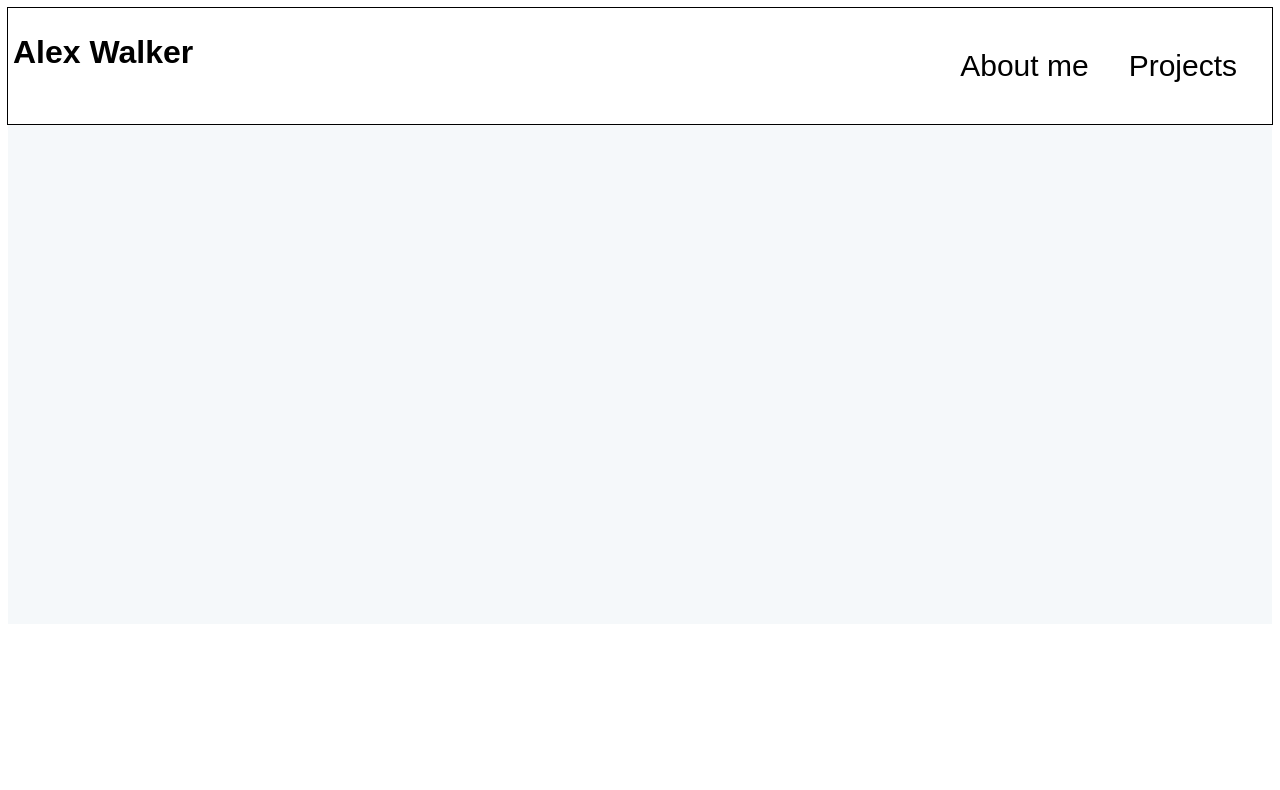
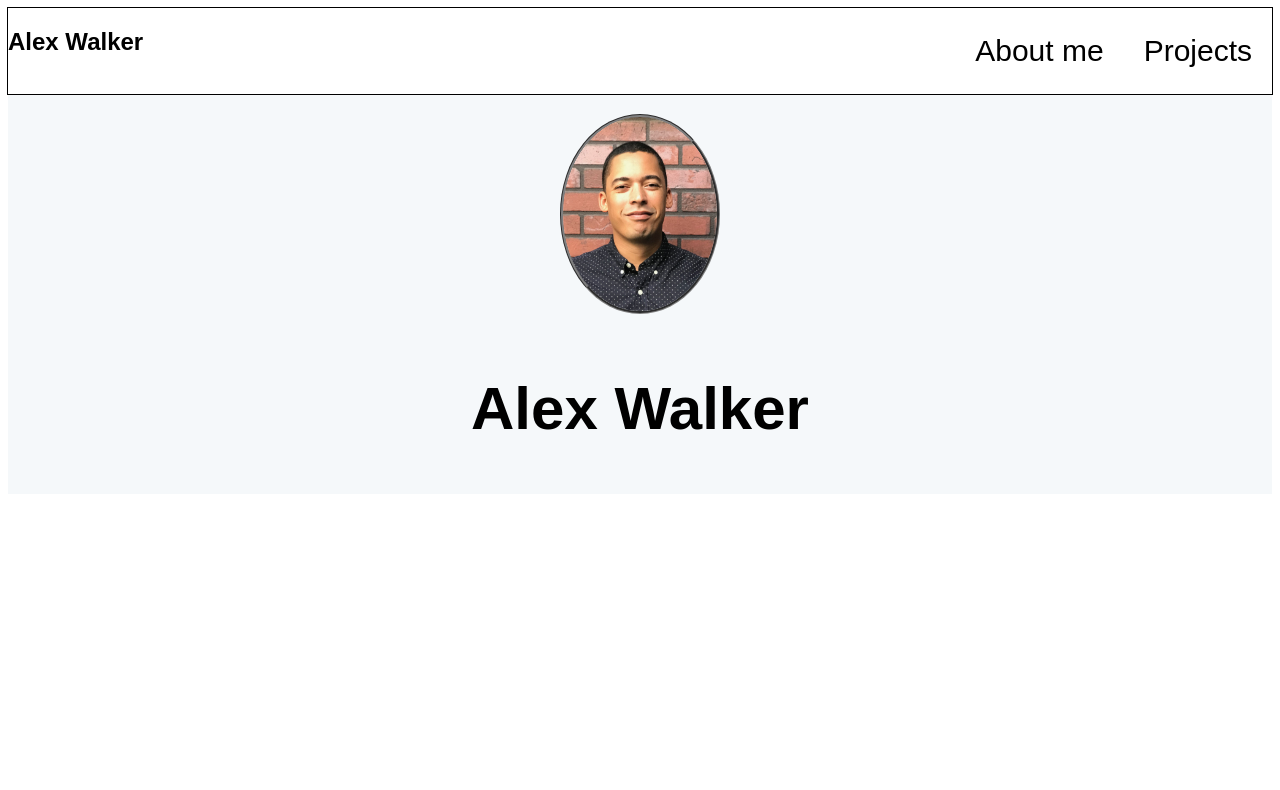
Before and after one commit to Walker-Walker/alex-portfolio, a React (Create React App) app: page / in a window 1280 px wide. Shown: the top 790 px of the page. Built offline with nearby package versions, Linux system fonts and the light colour scheme.

Commit message:
added profile image and title for hero/jumbotron, positioned with flexbox in their separate div elements, also added opacity hover to hero title name

```diff
--- a/src/components/About/about.css
+++ b/src/components/About/about.css
@@ -10,19 +10,41 @@ color: black;
 }
 
 .grid-container {
-    display: grid;
-    /* grid-template-columns: 1fr 1fr; */
+    display:grid;
+
     grid-gap: 1rem;
-    grid-template-rows: repeat(auto-fill, minmax(200px, 500px));
+    grid-template-columns:auto;
+    grid-template-rows: repeat(auto-fill, minmax(100px, 500px));
     grid-row-gap:70px;
 }
 
 .hero {
     background-color: #f5f8fa;
-    height: 100%;
+    height: 80%;
     width: 100%;
 }
-
+.img-profile-wrapper {
+    display:flex;
+    justify-content: center;
+    flex-direction: row;
+    height: 50%;
+    padding:20px;
+}
+.img-profile {
+    border-radius:50%;
+    border-style:groove;
+    border-color:gray;
+}
+.hero-title {
+    display:flex;
+    justify-content: center;
+    flex-wrap: wrap;
+    font-family: sans-serif;
+    font-size: 30px;
+}
+.hero-title:hover {
+    opacity: 70%;
+}
 .intro {
     margin-top: 5rem;
 
--- a/src/components/About/index.js
+++ b/src/components/About/index.js
@@ -1,5 +1,6 @@
 import React from "react";
 import coverImage from "../../assets/cover/alt-cover-image.JPG";
+import profileImage from "../../assets/cover/profilesmall.jpg";
 import "./about.css";
 import Card from "react-bootstrap/Card";
 
@@ -7,11 +8,13 @@ function About() {
   return (
     <div className="grid-container">
       <div className="hero">
-
-
+        <div className="img-profile-wrapper">
+          <img className="img-profile" src={profileImage} alt="profile" />{" "}
+        </div>
+        <div className="hero-title">
+          <h1>Alex Walker</h1>
+        </div>
       </div>
-
-
 
       <section className="intro">
         <Card border="primary" style={{ width: "25rem", height: "35rem" }}>
@@ -28,9 +31,9 @@ function About() {
               applications.
               <br />
               <br />
-              Recently learned and applied new and unfamiliar
-              technologies quickly within the mern stack e.g. graphql,
-              apollo-server-express & react context api.
+              Recently learned and applied new and unfamiliar technologies
+              quickly within the mern stack e.g. graphql, apollo-server-express
+              & react context api.
               <br />
               <br />
               Enthusiastic team player that has demonstrated a strong desire to
--- a/src/components/Nav/index.js
+++ b/src/components/Nav/index.js
@@ -15,8 +15,8 @@ const Nav = (props) => {
   const { pages = [], currentPage, setCurrentPage } = props;
   return (
 
-    <header className="flex-row">
-  <h1>Alex Walker</h1>
+    <header className="flex-row grid-container">
+  <h2>Alex Walker</h2>
       <nav className="flex-row">
         <ul className="flex-row">
           {pages.map((page) => (
--- a/src/components/Nav/nav.css
+++ b/src/components/Nav/nav.css
@@ -6,12 +6,15 @@ header {
   outline-width:thin;
 }
 
+.grid-container {
+  display: grid;
+  grid-template-rows: repeat(auto-fill, minmax(100px, 500px))
+}
 .flex-row {
   display: flex;
   justify-content: space-between;
   flex-direction: row;
   flex-wrap: wrap;
-  padding:5px;
   list-style-type: none;
   font-family: Arial, Helvetica, sans-serif;
   font-size: 2vh;
```
Also changed, not shown: src/assets/cover/profilesmall.jpg (added).
